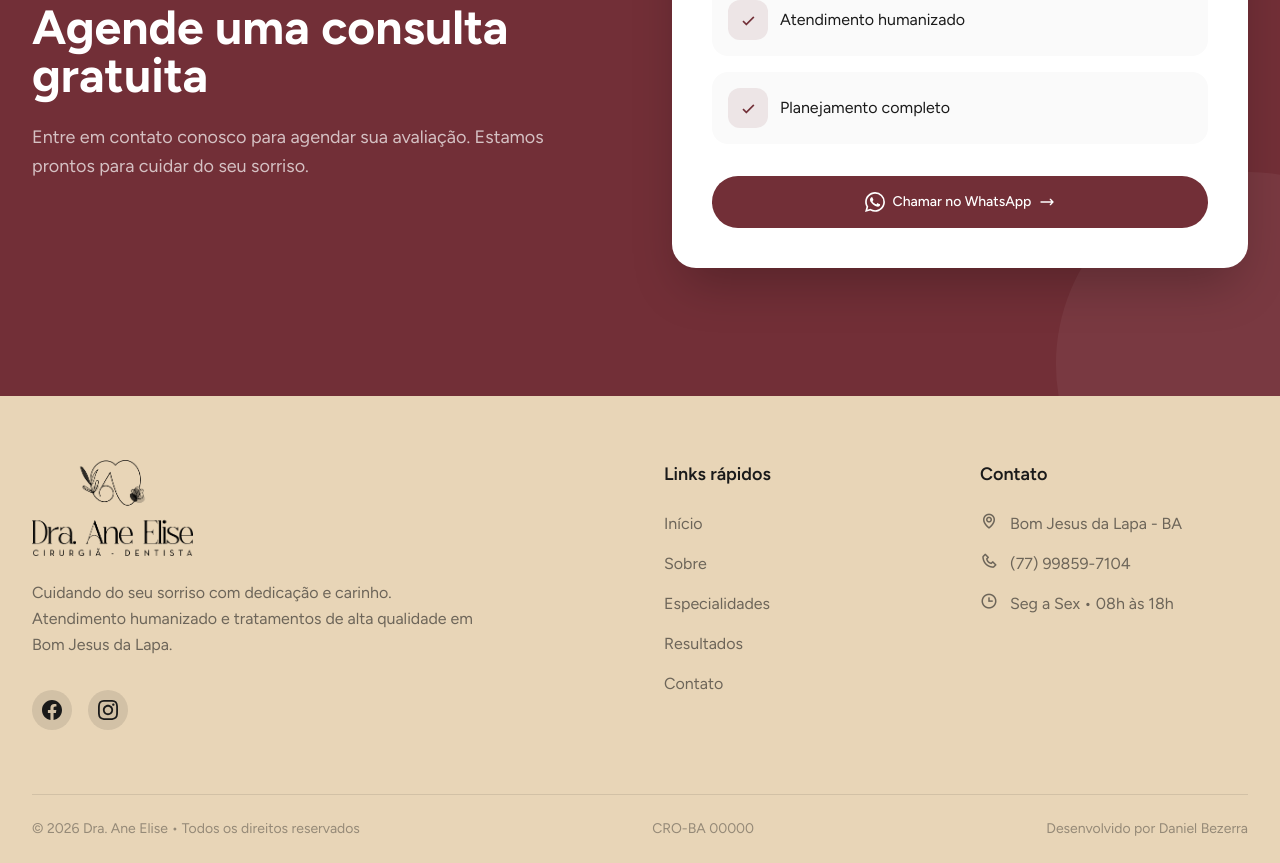
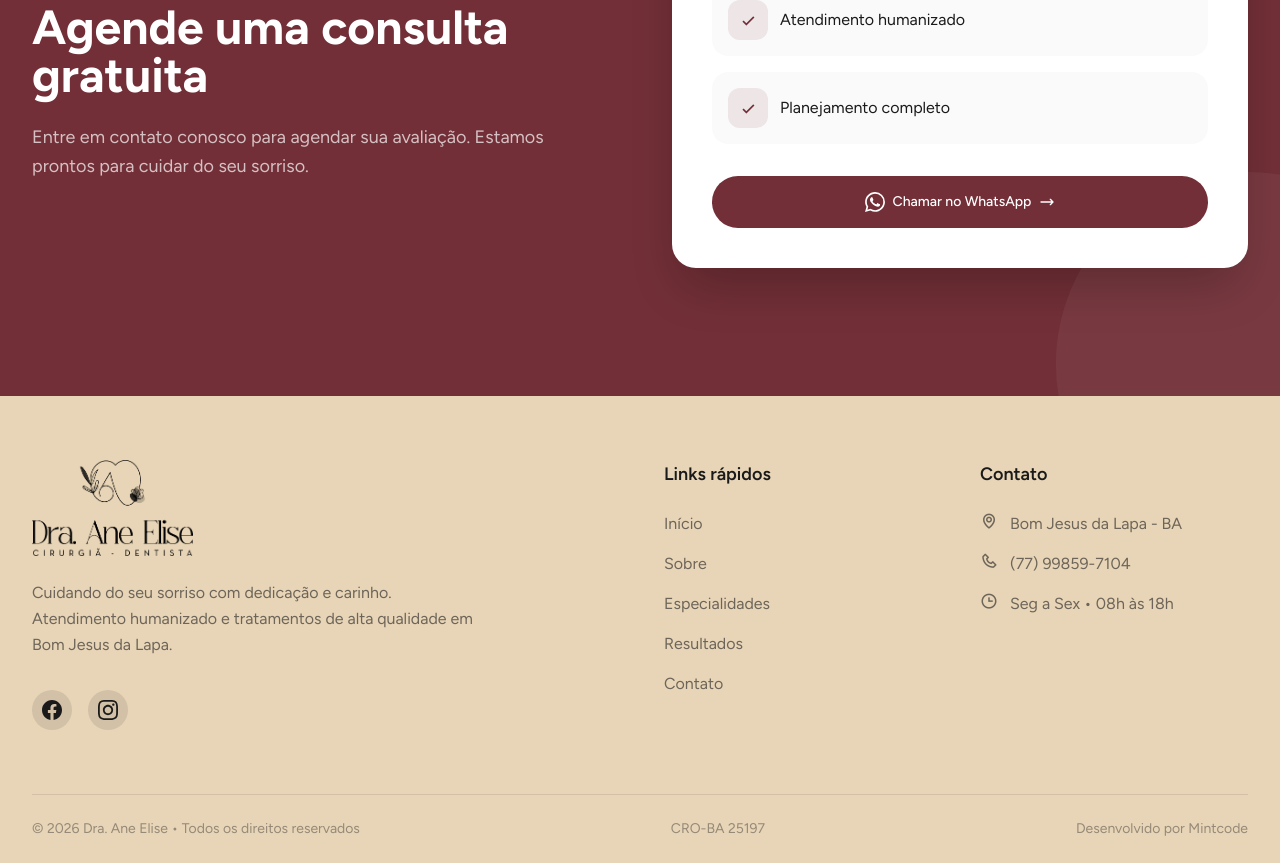
Before and after one commit to bezerradaniels/ane-elise, a React (Vite) app: page / in a window 1280 px wide. Shown: the part 5893-6756 px from the top of the page. Built offline with nearby package versions, Linux system fonts and the light colour scheme.

Commit message:
cro e mintcode

```diff
--- a/src/secoes/Footer/index.tsx
+++ b/src/secoes/Footer/index.tsx
@@ -81,16 +81,16 @@ export default function Footer() {
               © {new Date().getFullYear()} Dra. Ane Elise • Todos os direitos reservados
             </p>
             <p className="text-sm text-(--brand-ink)/40">
-              CRO-BA 00000
+              CRO-BA 25197
             </p>
             <a
-              href="https://dani.dev.br"
+              href="https://mintcode.com.br"
               target="_blank"
               rel="noopener noreferrer"
               className="text-sm text-(--brand-ink)/40 hover:text-(--brand-ink)/60 transition-colors cursor-pointer"
               id="footer-developer-link"
             >
-              Desenvolvido por Daniel Bezerra
+              Desenvolvido por Mintcode
             </a>
           </div>
         </div>
```
